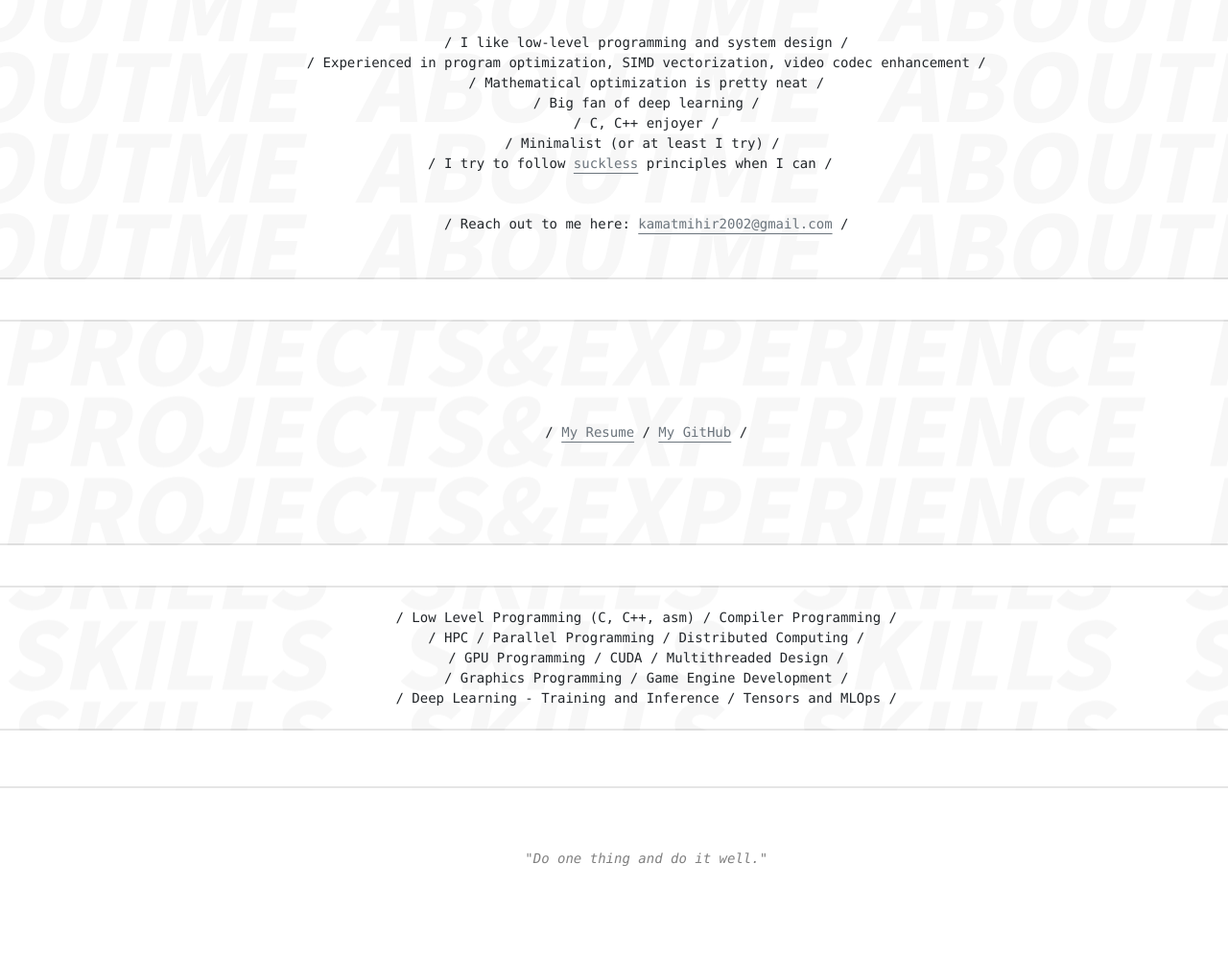
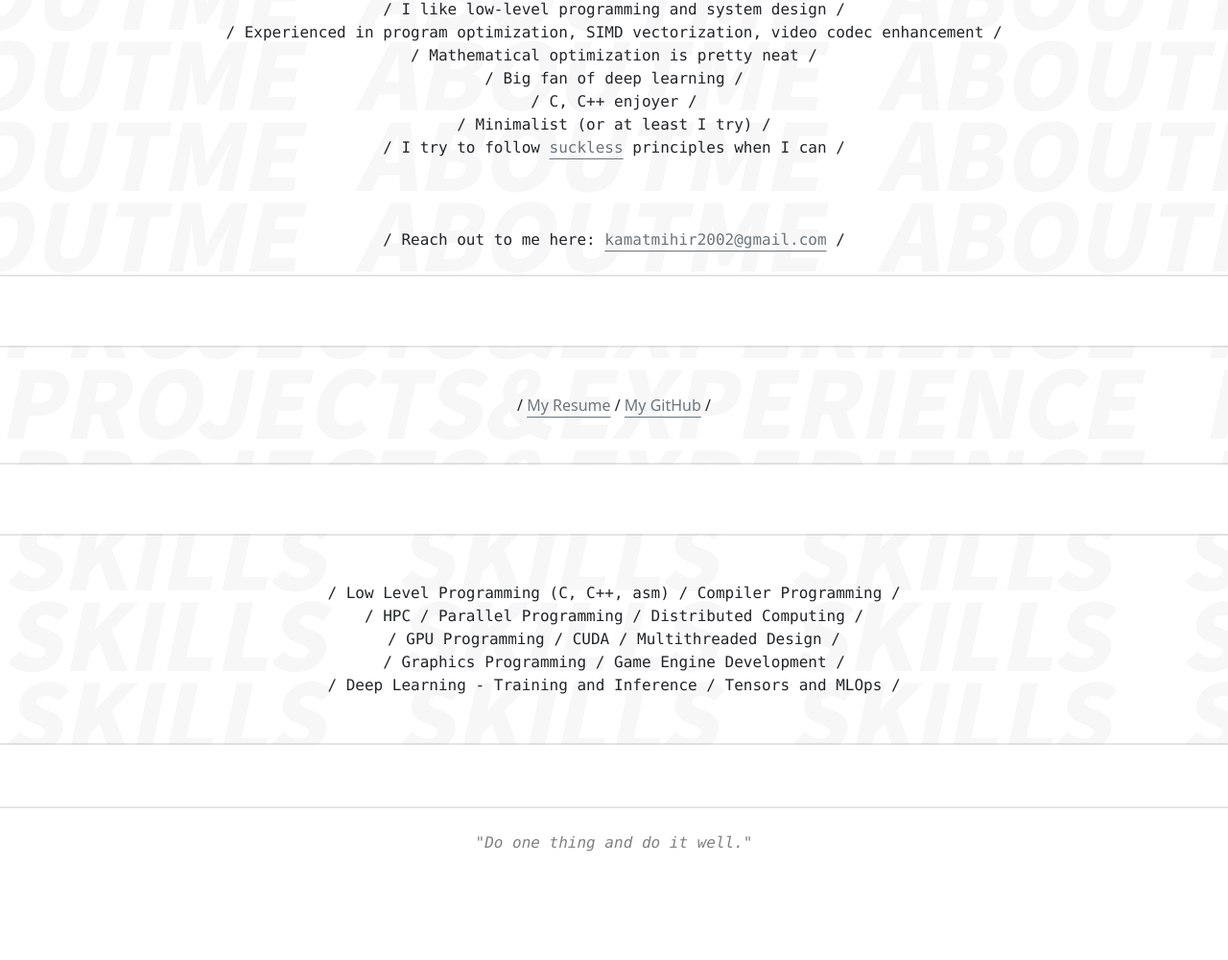
Before and after one commit to kamatmihir2002/aboutme, a plain HTML site: page index.html in a window 1280 px wide. Shown: the part 124-1124 px from the top of the page at 96% size. After the commit the page ends 1030 px from the top, so only its background shows below. Drawn offline with nearby package versions, Linux system fonts and the light colour scheme.

Commit message:
formatting

```diff
--- a/index.html
+++ b/index.html
@@ -18,7 +18,7 @@
             background-position:0% center;
             background-image: url("projects.png");
             border-top: 2px solid rgba(0, 0, 0, 0.1);
-            margin-top: 0;
+            margin-top: 20;
             border-bottom: 2px solid rgba(0, 0, 0, 0.1);
             background-blend-mode: hard-light;
             margin:0;
@@ -38,38 +38,58 @@
     </style>
 </head>
 <body>
-    <pre>
-    <header class="text-center py-4 aboutme">
+
+    <header class="text-center py-4 font-monospace aboutme">
         <b class="h1"> MIHIR KAMAT </b>
         <br>
-        / I like low-level programming and system design /
-        / Experienced in program optimization, SIMD vectorization, video codec enhancement /
-        / Mathematical optimization is pretty neat /
-        / Big fan of deep learning /
-        / C, C++ enjoyer /
-        / Minimalist (or at least I try) /
+        <br>
+        <br>
+        / I like low-level programming and system design /<br>
+        / Experienced in program optimization, SIMD vectorization, video codec enhancement /<br>
+        / Mathematical optimization is pretty neat /<br>
+        / Big fan of deep learning /<br>
+        / C, C++ enjoyer /<br>
+        / Minimalist (or at least I try) / <br>
         / I try to follow <a class="link-secondary link-offset-3" href="https://suckless.org/coding_style/">suckless</a> principles when I can /
+        <br>
+        <br>
+        <br>
         <br>
         / Reach out to me here: <a class="link-secondary link-offset-3" href="mailto:kamatmihir2002@gmail.com">kamatmihir2002@gmail.com</a> /
     </header>
+    <br>
+    <br>
+    <br>
     <p class="text-center projects">
         <br>
         <br>
         / <a class="link-secondary link-offset-3" href="https://drive.google.com/file/d/14XKbjofngUFwTTESiFbmyuIdZEVhQkMe/view?usp=sharing">My Resume</a> / <a class="link-secondary link-offset-3" href="https://github.com/kamatmihir2002">My GitHub</a> /
         <br>
         <br>
+        <br>
     </p>
-    <p class="text-center skills">
-        / Low Level Programming (C, C++, asm) / Compiler Programming /
-        / HPC / Parallel Programming / Distributed Computing /
-        / GPU Programming / CUDA / Multithreaded Design /
-        / Graphics Programming / Game Engine Development /
-        / Deep Learning - Training and Inference / Tensors and MLOps /
+    <br>
+    <br>
+    <br>
+    <p class="text-center skills font-monospace">
+        <br>
+        <br>
+
+        / Low Level Programming (C, C++, asm) / Compiler Programming / <br>
+        / HPC / Parallel Programming / Distributed Computing / <br>
+        / GPU Programming / CUDA / Multithreaded Design / <br>
+        / Graphics Programming / Game Engine Development / <br>
+        / Deep Learning - Training and Inference / Tensors and MLOps / <br>
+        <br>
+        <br>
     </p>
-    <p class="text-center genp">
+    <br>
+    <br>
+    <p class="text-center genp font-monospace">
         <br>
         <i>"Do one thing and do it well."</i>
+        <br>
     </p>
-    </pre>
+
 </body>
 </html>
```
